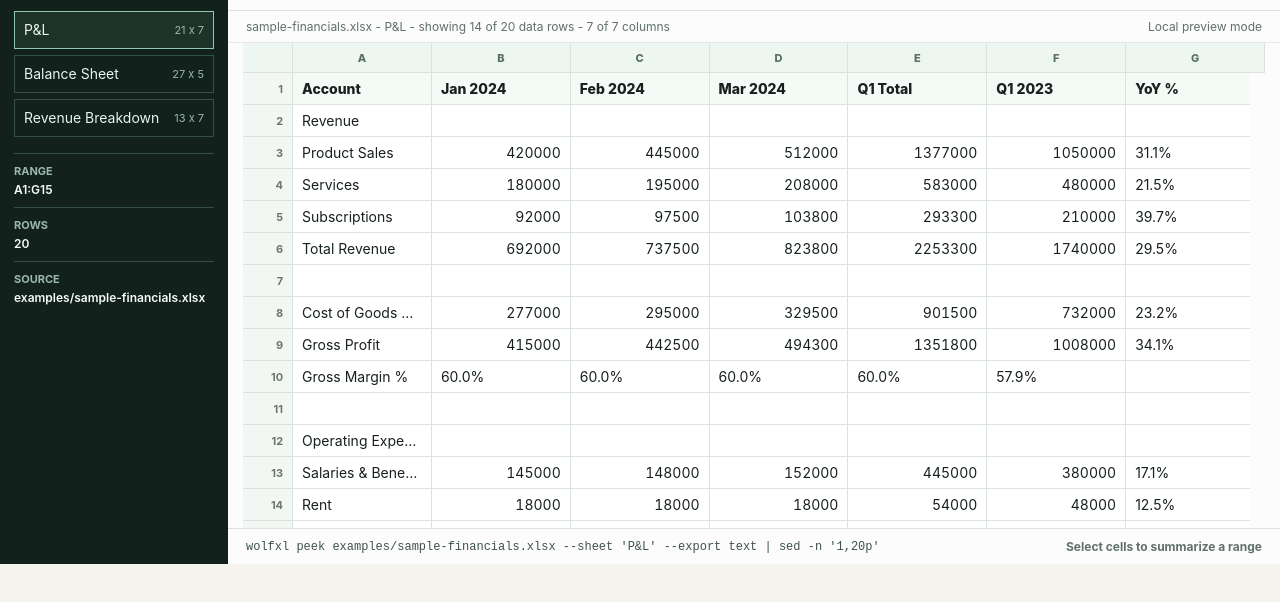
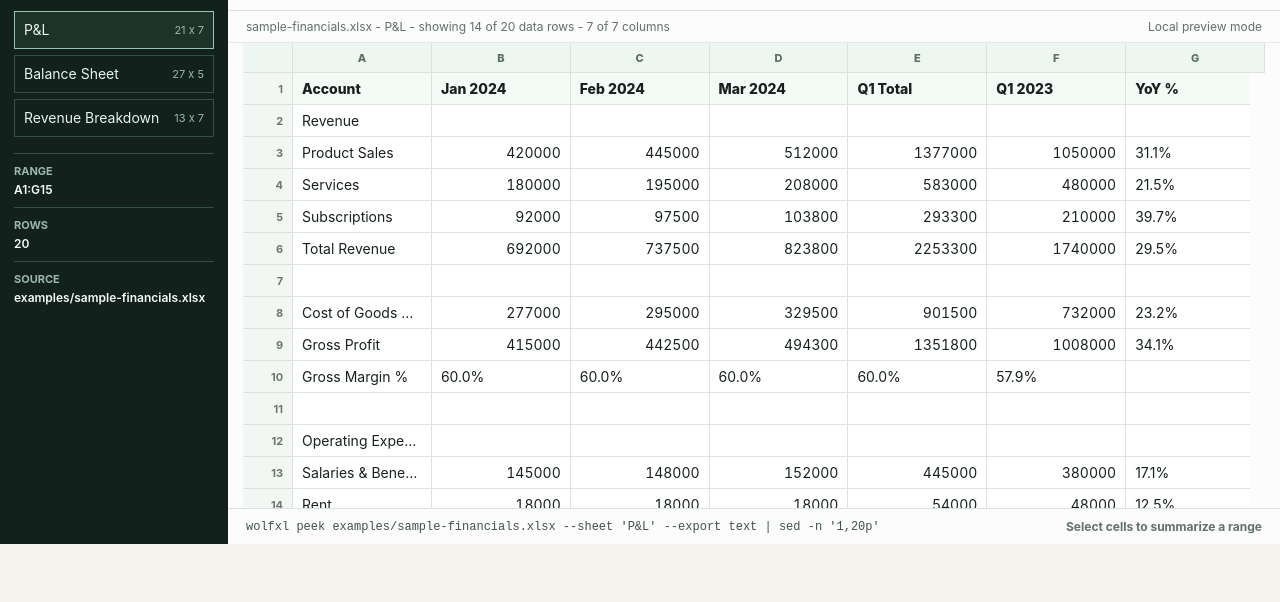
Before and after one commit to wolfiesch/spreadsheet-peek, a website built with Vite: page mcp-app/index.html in a window 1280 px wide. Shown: the part 76-678 px from the top of the page. Built offline with nearby package versions, Linux system fonts and the light colour scheme.

Commit message:
Fix collapsed Claude embed height

```diff
--- a/mcp-app/src/viewer.css
+++ b/mcp-app/src/viewer.css
@@ -1,4 +1,5 @@
 :root {
+  --embed-height: 620px;
   color: #17211d;
   background: #f6f4ee;
   font-family: Inter, ui-sans-serif, system-ui, -apple-system, BlinkMacSystemFont, "Segoe UI", sans-serif;
@@ -13,7 +14,7 @@
 body {
   margin: 0;
   min-width: 0;
-  min-height: 0;
+  min-height: var(--embed-height);
   background: #f6f4ee;
   overflow: hidden;
 }
@@ -27,8 +28,8 @@
   display: grid;
   grid-template-columns: clamp(178px, 30vw, 228px) minmax(0, 1fr);
   width: 100%;
-  height: min(640px, 100vh);
-  min-height: min(520px, 100vh);
+  height: var(--embed-height);
+  min-height: var(--embed-height);
   min-width: 0;
   overflow: hidden;
 }
```
Also changed, not shown: mcp-app/test/viewer.test.ts (+7 -0 lines), CHANGELOG.md, mcp-app/dist/viewer/index.html.
